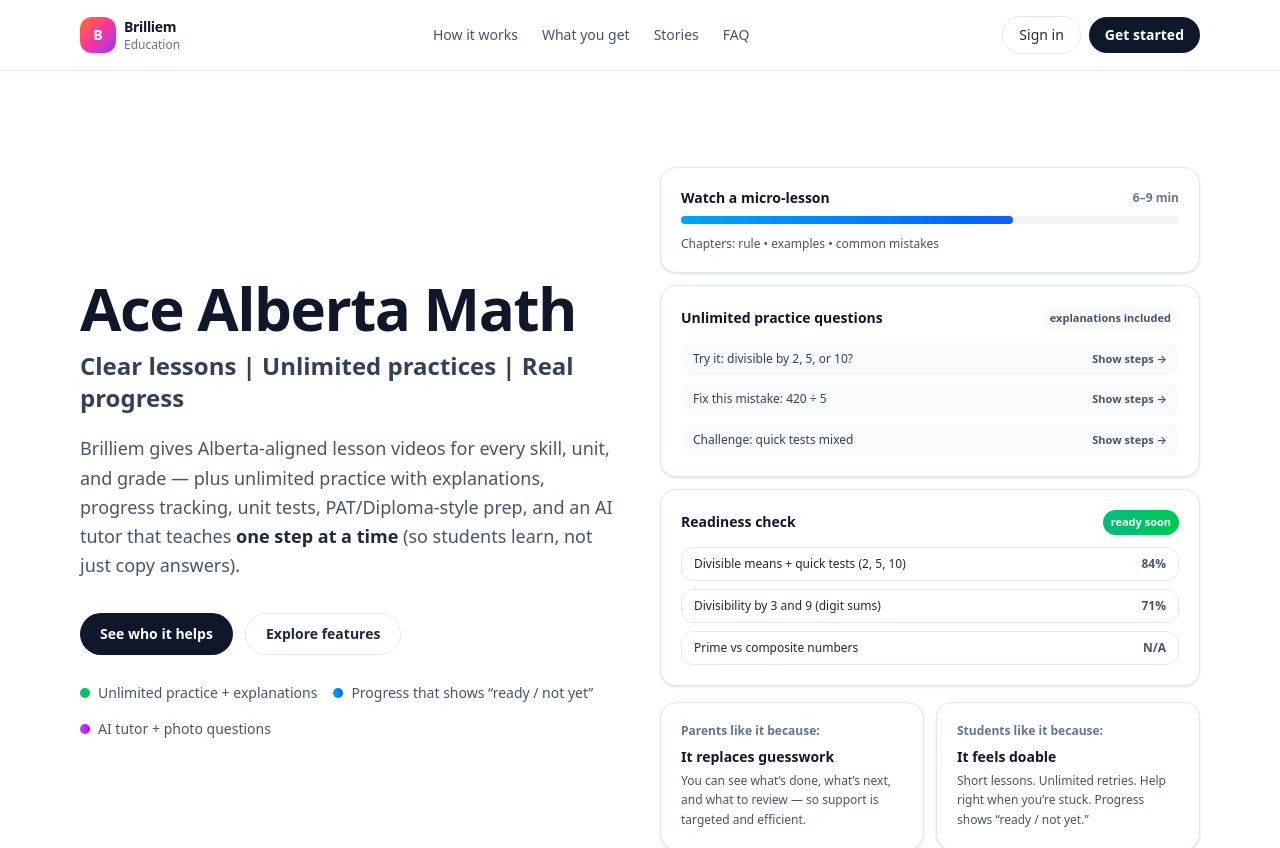
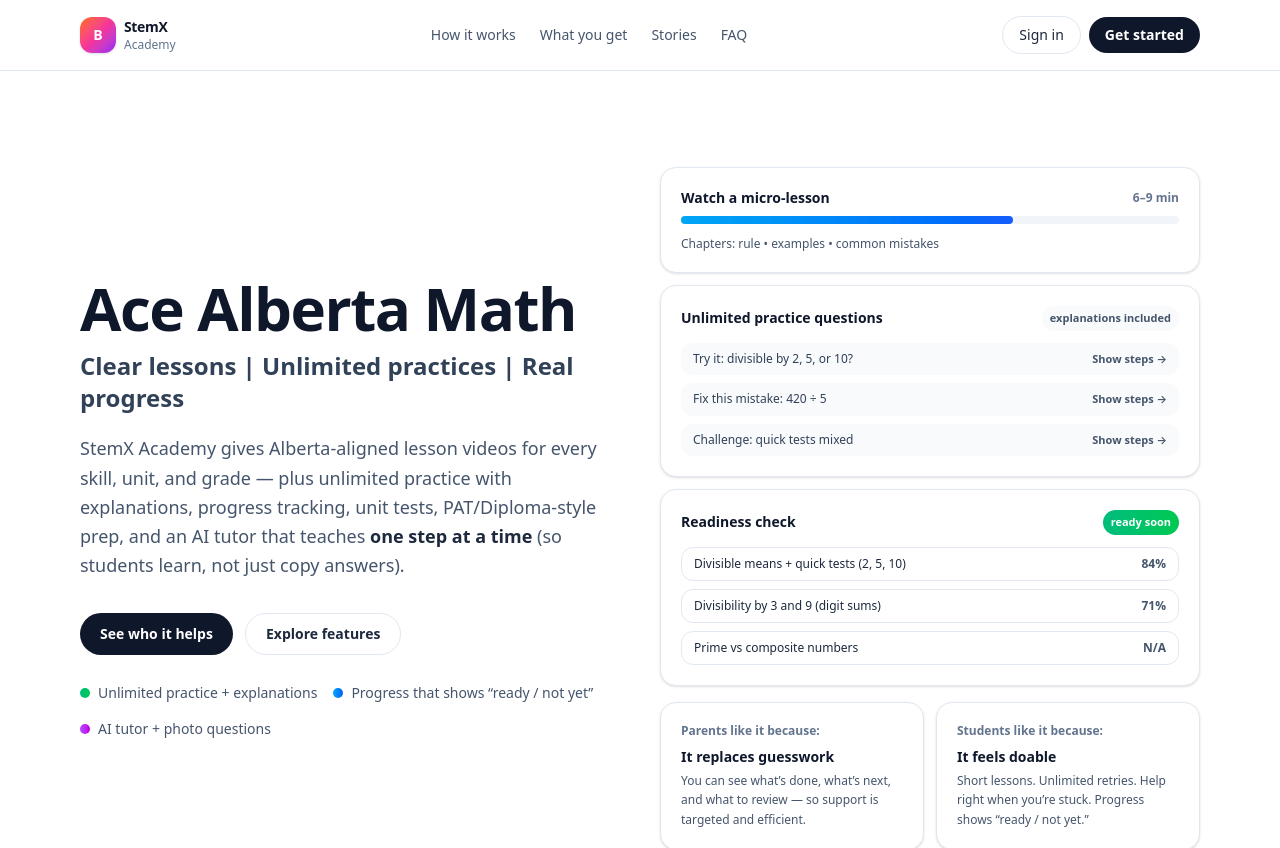
Before and after one commit to asianthejason/brilliem-education, a Next.js app: page / in a window 1280 px wide. Shown: the top 848 px of the page. Built offline with nearby package versions, Linux system fonts and the light colour scheme; no server answers.

Commit message:
homepage 1

```diff
--- a/app/api/ai-tutor/route.ts
+++ b/app/api/ai-tutor/route.ts
@@ -301,7 +301,7 @@
         : "(none)");
 
     const systemPrompt =
-      `You are Brilliem AI Tutor. You ONLY help with Math or Science homework.
+      `You are StemX Academy AI Tutor. You ONLY help with Math or Science homework.
 ` +
       `Science includes physics, chemistry, biology, earth/space science, and science/technology history when it is relevant to a science class (discoveries, inventions, experiments, scientific devices).
 ` +
@@ -396,7 +396,7 @@
     const out = await callOpenAIJson({
       model,
       messages,
-      schemaName: "brilliem_stem_tutor",
+      schemaName: "stemx_stem_tutor",
       schema,
       maxTokens: 1100,
     });
--- a/app/api/lesson-question/route.ts
+++ b/app/api/lesson-question/route.ts
@@ -142,7 +142,7 @@
       model,
       system,
       user,
-      schemaName: "brilliem_lesson_question",
+      schemaName: "stemx_lesson_question",
       schema,
       temperature: 0.3,
     });
--- a/app/dashboard/ai-tutor/AiTutorClient.tsx
+++ b/app/dashboard/ai-tutor/AiTutorClient.tsx
@@ -208,7 +208,8 @@
 }
 
 // Reuse the same storage key, but be backward compatible with older shapes.
-const STORAGE_KEY = "brilliem_ai_tutor_chats_v2";
+const STORAGE_KEY = "stemx_ai_tutor_chats_v2";
+const LEGACY_STORAGE_KEY = "brilliem_ai_tutor_chats_v2";
 
 function normalizeLoadedChats(raw: any): ChatSession[] | null {
   if (!Array.isArray(raw) || raw.length === 0) return null;
@@ -321,7 +322,8 @@
   // Load chats from localStorage
   useEffect(() => {
     try {
-      const raw = localStorage.getItem(STORAGE_KEY);
+      let raw = localStorage.getItem(STORAGE_KEY);
+      if (!raw) raw = localStorage.getItem(LEGACY_STORAGE_KEY);
       if (!raw) {
         const first = makeNewChat();
         setChats([first]);
@@ -348,6 +350,8 @@
   useEffect(() => {
     try {
       localStorage.setItem(STORAGE_KEY, JSON.stringify(chats));
+      // Keep legacy key in sync for backward compatibility
+      localStorage.setItem(LEGACY_STORAGE_KEY, JSON.stringify(chats));
     } catch {
       // ignore
     }
--- a/app/dashboard/subscription/page.tsx
+++ b/app/dashboard/subscription/page.tsx
@@ -299,9 +299,12 @@
     const siId = params.get("setup_intent") || params.get("si");
     if (!setupReturn || !siId) return;
 
-    const key = `brilliem_setup_return_${siId}`;
-    if (sessionStorage.getItem(key)) return;
+    const key = `stemx_setup_return_${siId}`;
+    const legacyKey = `brilliem_setup_return_${siId}`;
+    if (sessionStorage.getItem(key) || sessionStorage.getItem(legacyKey)) return;
     sessionStorage.setItem(key, "1");
+    sessionStorage.setItem(legacyKey, "1");
+    sessionStorage.setItem(legacyKey, "1");
 
     (async () => {
       try {
@@ -645,9 +648,12 @@
     const t = params.get("tier") as PaidTier | null;
     if (!paymentReturn || !sid || !t) return;
 
-    const key = `brilliem_payment_return_${sid}`;
-    if (sessionStorage.getItem(key)) return;
+    const key = `stemx_payment_return_${sid}`;
+    const legacyKey = `brilliem_payment_return_${sid}`;
+    if (sessionStorage.getItem(key) || sessionStorage.getItem(legacyKey)) return;
     sessionStorage.setItem(key, "1");
+    sessionStorage.setItem(legacyKey, "1");
+    sessionStorage.setItem(legacyKey, "1");
 
     (async () => {
       try {
--- a/app/get-started/ui.tsx
+++ b/app/get-started/ui.tsx
@@ -148,7 +148,7 @@
         <div className="relative mx-auto max-w-5xl px-4 py-10">
           <div className="inline-flex items-center gap-2 rounded-full border border-slate-200 bg-white/70 px-3 py-1 text-xs font-semibold text-slate-700 shadow-sm backdrop-blur">
             <span className="inline-block h-2 w-2 rounded-full bg-emerald-500" />
-            Brilliem Education
+            StemX Academy
           </div>
           <h1 className="mt-4 text-3xl font-bold tracking-tight text-slate-900 md:text-4xl">
             Get started
--- a/app/globals.css
+++ b/app/globals.css
@@ -2,7 +2,7 @@
 
 :root {
   /*
-    Brilliem base theme
+    StemX Academy base theme
     - Keep visuals consistent across devices (do NOT follow OS theme).
     - Provide a soft, modern backdrop for pages that don't set an explicit background.
   */
--- a/app/layout.tsx
+++ b/app/layout.tsx
@@ -4,7 +4,7 @@
 import { SiteHeader } from "@/components/SiteHeader";
 
 export const metadata: Metadata = {
-  title: "Brilliem Education",
+  title: "StemX Academy",
   description:
     "Alberta-aligned learning with clear video lessons, smart practice, and instant help.",
 };
@@ -16,8 +16,8 @@
         <span className="text-sm font-bold">B</span>
       </div>
       <div className="leading-tight">
-        <div className="text-sm font-semibold tracking-tight">Brilliem</div>
-        <div className="text-xs text-slate-500">Education</div>
+        <div className="text-sm font-semibold tracking-tight">StemX</div>
+        <div className="text-xs text-slate-500">Academy</div>
       </div>
     </div>
   );
@@ -110,7 +110,7 @@
               </div>
 
               <div className="mt-10 flex flex-col gap-2 border-t border-slate-200 pt-6 text-xs text-slate-500 md:flex-row md:items-center md:justify-between">
-                <span>© {new Date().getFullYear()} Brilliem Education.</span>
+                <span>© {new Date().getFullYear()} StemX Academy.</span>
                 <span>Made in Canada.</span>
               </div>
             </div>
--- a/app/page.tsx
+++ b/app/page.tsx
@@ -147,7 +147,7 @@
               </div>
 
               <p className="mt-5 max-w-xl text-lg leading-relaxed text-slate-600">
-                Brilliem gives Alberta-aligned lesson videos for every skill, unit, and
+                StemX Academy gives Alberta-aligned lesson videos for every skill, unit, and
                 grade — plus unlimited practice with explanations, progress tracking,
                 unit tests, PAT/Diploma-style prep, and an AI tutor that teaches{" "}
                 <span className="font-semibold text-slate-800">one step at a time</span>{" "}
@@ -305,7 +305,7 @@
       <section className="border-t border-slate-200 bg-white">
         <div className="mx-auto max-w-6xl px-4 py-16">
           <SectionHeading
-            eyebrow="Why Brilliem"
+            eyebrow="Why StemX Academy"
             title="The common problems — solved with a simple loop"
             subtitle="Most students don’t need more hours. They need clearer explanations, targeted practice, and help at the exact moment they’re stuck."
           />
@@ -464,7 +464,7 @@
                   href="/get-started"
                   className="inline-flex w-full items-center justify-center rounded-full bg-slate-900 px-6 py-3 text-sm font-semibold text-white hover:bg-slate-800 md:w-auto"
                 >
-                  Start exploring Brilliem
+                  Start exploring StemX Academy
                 </Link>
                 <p className="mt-3 text-xs text-slate-500">
                   (Signup flow can be added next.)
@@ -539,7 +539,7 @@
                 accent: "from-emerald-500 to-green-500",
               },
               {
-                q: "How is Brilliem different from random worksheets?",
+                q: "How is StemX Academy different from random worksheets?",
                 a: "Each question is tied to the exact part of the lesson that teaches it. Students don’t waste time searching for help.",
                 accent: "from-sky-500 to-blue-600",
               },
@@ -574,7 +574,7 @@
               Ready to build confidence in math?
             </h3>
             <p className="mx-auto mt-3 max-w-2xl text-base text-slate-600">
-              Brilliem Education helps students learn faster with clear lessons,
+              StemX Academy helps students learn faster with clear lessons,
               targeted practice, and instant support — all in one place.
             </p>
             <div className="mt-7 flex flex-wrap justify-center gap-3">
--- a/components/AuthModal.tsx
+++ b/components/AuthModal.tsx
@@ -83,7 +83,7 @@
           <div>
             <div className="text-base font-semibold text-slate-900">Sign in</div>
             <div className="text-sm text-slate-600">
-              Continue your learning in Brilliem.
+              Continue your learning in StemX Academy.
             </div>
           </div>
           <button
--- a/components/SiteHeader.tsx
+++ b/components/SiteHeader.tsx
@@ -13,8 +13,8 @@
         <span className="text-sm font-bold">B</span>
       </div>
       <div className="leading-tight">
-        <div className="text-sm font-semibold tracking-tight">Brilliem</div>
-        <div className="text-xs text-slate-500">Education</div>
+        <div className="text-sm font-semibold tracking-tight">StemX</div>
+        <div className="text-xs text-slate-500">Academy</div>
       </div>
     </div>
   );
--- a/package.json
+++ b/package.json
@@ -1,5 +1,5 @@
 {
-  "name": "brilliem-education",
+  "name": "stemx-academy",
   "version": "0.1.0",
   "private": true,
   "scripts": {
```
